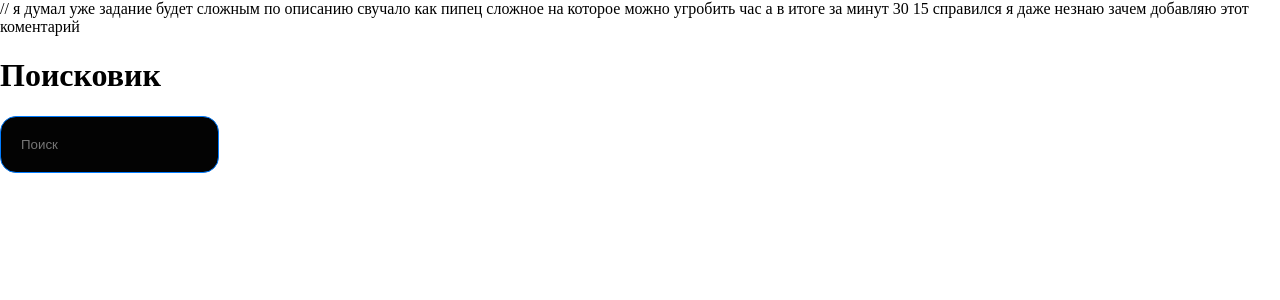
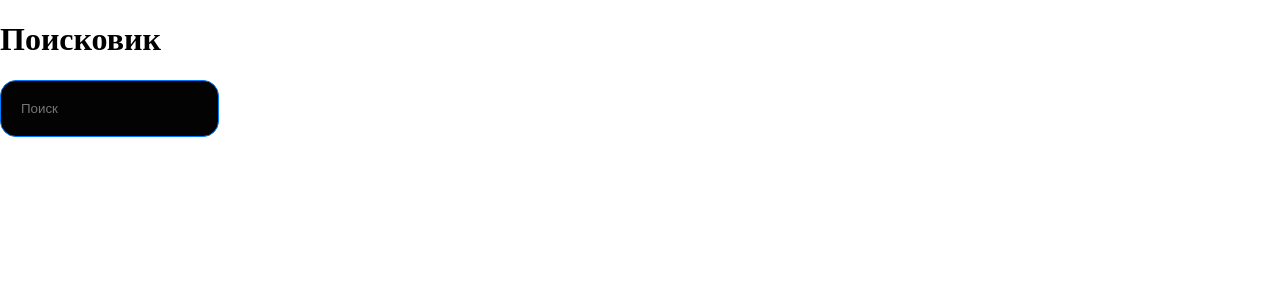
Before and after one commit to pifor228/deze_for_maga, a React (Vite) app in the folder react-start/: page / in a window 1280 px wide. Shown: the top 300 px of the page. Built offline with nearby package versions, Linux system fonts and the light colour scheme.

Commit message:
домашка с 13 14 уроком

```diff
--- a/react-start/src/App.tsx
+++ b/react-start/src/App.tsx
@@ -221,7 +221,6 @@ function App() {
 
   return (
     <div>
-// я думал уже задание будет сложным по описанию свучало как пипец сложное на которое можно угробить час а в итоге за минут 30 15 справился я даже незнаю зачем добавляю этот коментарий
       <h1>Поисковик</h1>
       <TextInput value={search} onTextChange={setSearch} />
       <Card>
@@ -230,6 +229,7 @@ function App() {
     </div>
   );
 }
+// я думал уже задание будет сложным по описанию свучало как пипец сложное на которое можно угробить час а в итоге за минут 30 15 справился я даже незнаю зачем добавляю этот коментарий
 
 export default App;
 // import Ceader from "./Component/Ceader/ceader"
```
